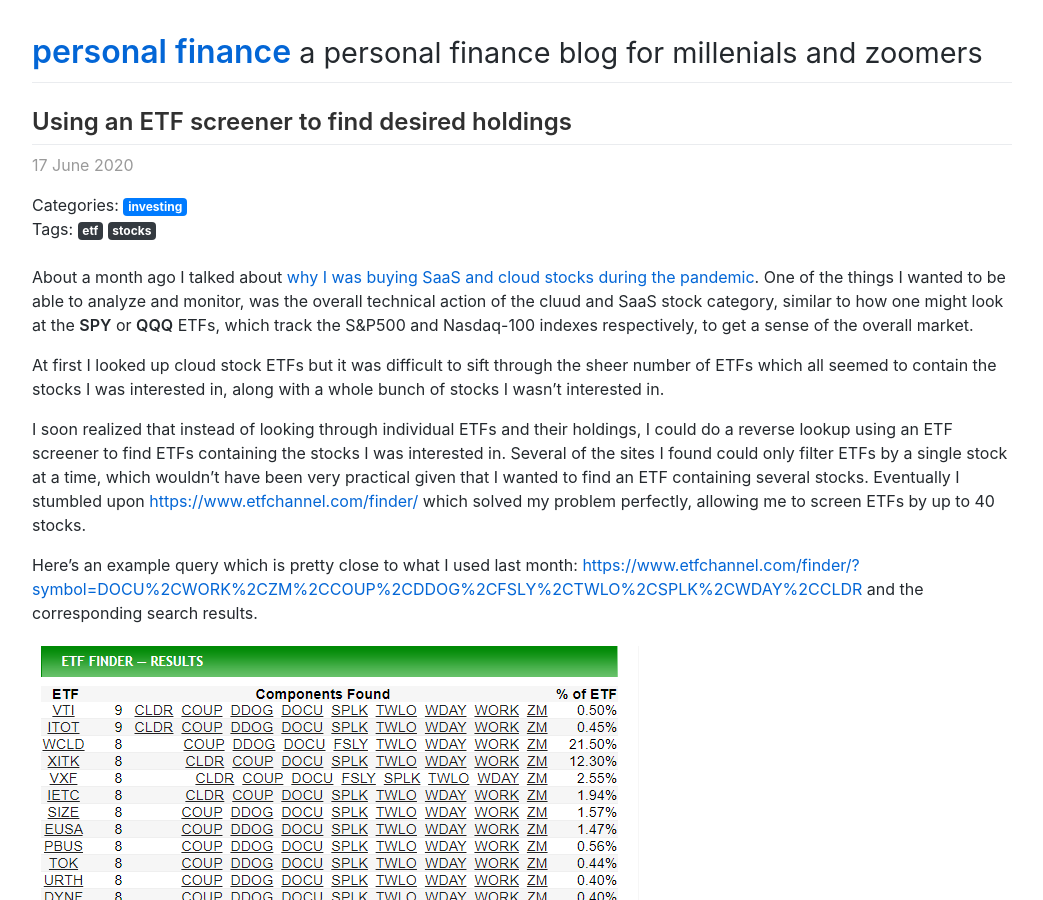
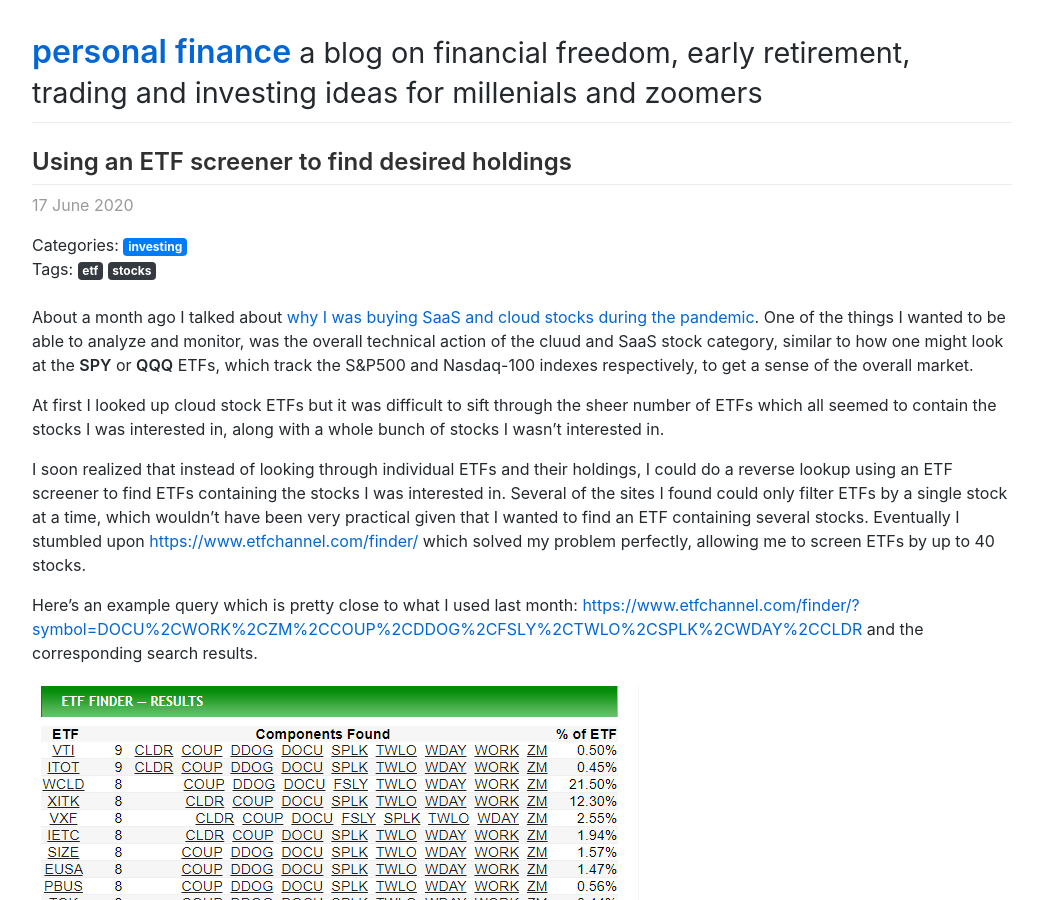
Before and after one commit to Porkbutts/finance.adriant.io, a Jekyll site: the page built from index.html, in a window 1280 px wide and 900 px high. Shown: the whole window, without its empty margins (118-1161 px from the left). Built offline with Jekyll 4.4.1, drawn with Linux system fonts in a browser that asks for light colours; nearby versions of some CDN libraries; the list of posts is cut into pages by our own code; comment, search, counter and statistics services are not loaded.

Commit message:
Update _config.yml

```diff
--- a/_config.yml
+++ b/_config.yml
@@ -8,7 +8,7 @@
   email: pumpadrian@gmail.com
 
 title: personal finance
-description: a personal finance blog for millenials and zoomers
+description: a blog on financial freedom, early retirement, trading and investing ideas for millenials and zoomers
 
 google_analytics: UA-117405938-6
 google_adsense:
```
